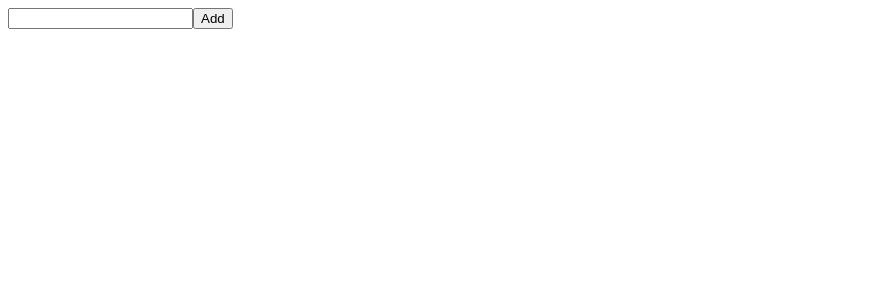
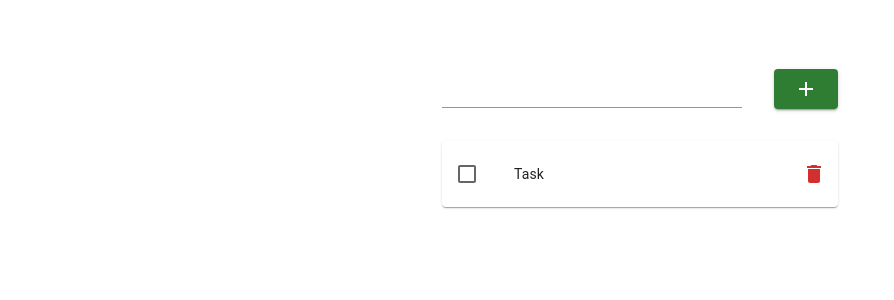
Before and after one commit to lmncode/todoAppReduxToolkit, a React (Create React App) app: page / in a window 1280 px wide. Shown: the top 300 px of the page, without its empty margins (0-894 px from the left). Built offline with nearby package versions, Linux system fonts and the light colour scheme.

Commit message:
some styles

```diff
--- a/src/components/App.tsx
+++ b/src/components/App.tsx
@@ -1,3 +1,4 @@
+import { Container } from "@mui/material";
 import React from "react";
 
 import FormTodo from "./FormTodo";
@@ -5,10 +6,10 @@ import TodoList from "./TodoList";
 
 function App() {
   return (
-    <>
+    <Container maxWidth="xs" style={{ paddingTop: "60px" }}>
       <FormTodo />
       <TodoList />
-    </>
+    </Container>
   );
 }
 
--- a/src/components/FormTodo.tsx
+++ b/src/components/FormTodo.tsx
@@ -1,6 +1,10 @@
 import React, { useState } from "react";
 import { useDispatch } from "react-redux";
 import { v4 as uuid } from "uuid";
+
+import { Button, Input } from "@mui/material";
+import AddOutlinedIcon from "@mui/icons-material/AddOutlined";
+
 import { addTodo } from "../features/todoSlice";
 
 const FormTodo = () => {
@@ -15,22 +19,30 @@ const FormTodo = () => {
       addTodo({
         id: uuid(),
         title: title,
-        status: true,
+        status: false,
       })
     );
     setTitle("");
   };
 
   return (
-    <form onSubmit={handleAddTodo}>
-      <input
-        type="text"
+    <form onSubmit={handleAddTodo} style={{ marginBottom: "32px" }}>
+      <Input
         value={title}
+        style={{ height: "40px", width: "300px" }}
         onChange={(e) => {
           setTitle(e.target.value);
         }}
       />
-      <button type="submit">Add</button>
+
+      <Button
+        variant="contained"
+        color="success"
+        type="submit"
+        style={{ marginLeft: "32px", height: "40px" }}
+      >
+        <AddOutlinedIcon />
+      </Button>
     </form>
   );
 };
--- a/src/components/TodoItem.tsx
+++ b/src/components/TodoItem.tsx
@@ -1,5 +1,15 @@
 import React from "react";
 import { useDispatch } from "react-redux";
+
+import {
+  ListItem,
+  ListItemText,
+  IconButton,
+  Checkbox,
+  ListItemIcon,
+} from "@mui/material";
+import DeleteIcon from "@mui/icons-material/Delete";
+
 import { removeTodo, updateTodoStatus } from "../features/todoSlice";
 
 interface IProps {
@@ -8,7 +18,7 @@ interface IProps {
   status: boolean;
 }
 
-const TodoItem = ({ title, id }: IProps) => {
+const TodoItem = ({ title, id, status }: IProps) => {
   const dispatch = useDispatch();
 
   const handleRemoveTodo = () => {
@@ -20,10 +30,30 @@ const TodoItem = ({ title, id }: IProps) => {
   };
 
   return (
-    <li>
-      <p onClick={handleUpdateStatus}>{title}</p>
-      <button onClick={handleRemoveTodo}>remove</button>
-    </li>
+    <>
+      <ListItem
+        color="secondary"
+        secondaryAction={
+          <IconButton edge="end" aria-label="delete" onClick={handleRemoveTodo}>
+            <DeleteIcon color="error" />
+          </IconButton>
+        }
+      >
+        <ListItemIcon>
+          <Checkbox
+            edge="start"
+            checked={status}
+            tabIndex={-1}
+            onChange={handleUpdateStatus}
+          />
+        </ListItemIcon>
+        {status ? (
+          <ListItemText secondary={title} />
+        ) : (
+          <ListItemText primary={title} />
+        )}
+      </ListItem>
+    </>
   );
 };
 
--- a/src/components/TodoList.tsx
+++ b/src/components/TodoList.tsx
@@ -1,5 +1,7 @@
 import React from "react";
+import { List, Card, Typography } from "@mui/material";
 import { useSelector } from "react-redux";
+
 import { RootState } from "../app/store";
 import { ITodoItem } from "../features/todoSlice";
 
@@ -7,13 +9,25 @@ import TodoItem from "./TodoItem";
 
 const TodoList = () => {
   const todos = useSelector((state: RootState) => state.todoList.todos);
-  console.log(todos);
   return (
-    <ul>
-      {todos.map((item: ITodoItem) => (
-        <TodoItem title={item.title} id={item.id} status={item.status} />
-      ))}
-    </ul>
+    <Card>
+      <List dense>
+        {todos.length ? (
+          todos.map((item: ITodoItem) => (
+            <TodoItem
+              title={item.title}
+              id={item.id}
+              status={item.status}
+              key={item.id}
+            />
+          ))
+        ) : (
+          <Typography textAlign="center" variant="h6">
+            No todo
+          </Typography>
+        )}
+      </List>
+    </Card>
   );
 };
 
--- a/src/features/todoSlice.ts
+++ b/src/features/todoSlice.ts
@@ -12,7 +12,13 @@ export interface ITodoItem {
 }
 
 const initialState: ITodos = {
-  todos: [],
+  todos: [
+    {
+      id: "task1",
+      title: "Task",
+      status: false,
+    },
+  ],
 };
 
 const todoSLice = createSlice({
@@ -20,14 +26,22 @@ const todoSLice = createSlice({
   initialState,
   reducers: {
     addTodo: (state, action: PayloadAction<ITodoItem>) => {
-      state.todos.push(action.payload);
+      state.todos.unshift(action.payload);
     },
     removeTodo: (state, action: PayloadAction<string>) => {
       state.todos = state.todos.filter((todo) => todo.id !== action.payload);
     },
     updateTodoStatus: (state, action: PayloadAction<string>) => {
-      state.todos.map((todo) => {
-        if (todo.id === action.payload) todo.status = !todo.status;
+      state.todos.forEach((todo) => {
+        if (todo.id === action.payload) {
+          todo.status = !todo.status;
+          state.todos = state.todos.filter(
+            (todo) => todo.id !== action.payload
+          );
+
+          if (todo.status) state.todos.push(todo);
+          else state.todos.unshift(todo);
+        }
       });
     },
   },
--- a/src/index.tsx
+++ b/src/index.tsx
@@ -3,6 +3,7 @@ import ReactDOM from "react-dom/client";
 import { Provider } from "react-redux";
 
 import { store } from "./app/store";
+
 import App from "./components/App";
 
 const root = ReactDOM.createRoot(
```
